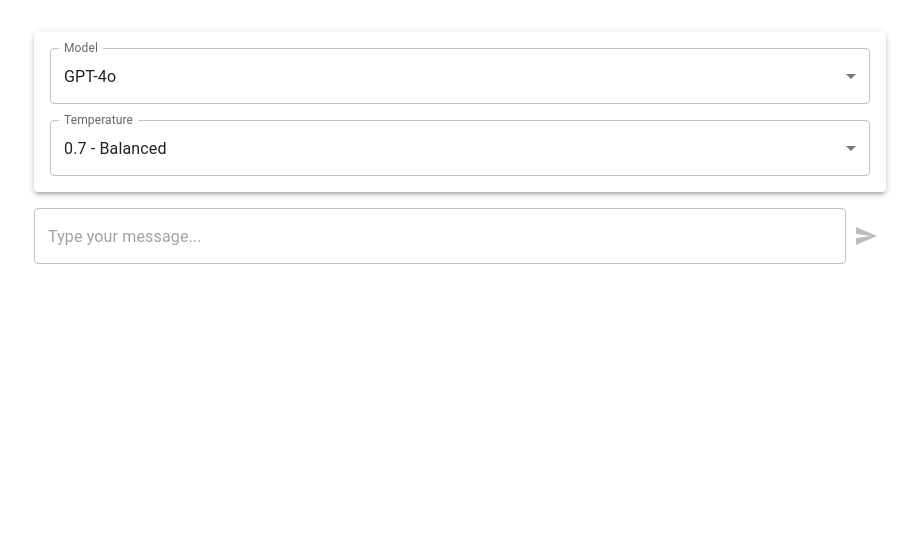
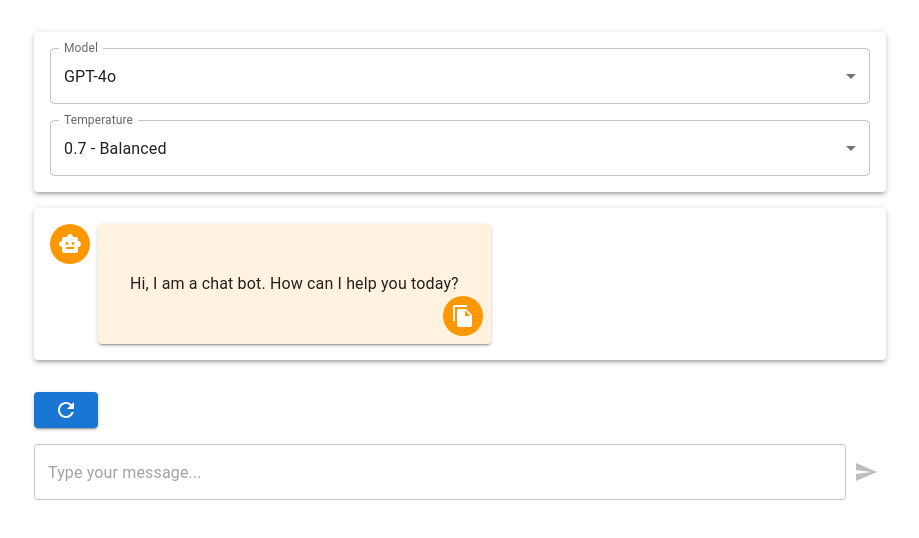
Before and after one commit to IndrajeetPatil/chatgpt-clone, a Next.js app in the folder frontend/: page /chat in a window 1280 px wide. Shown: the top 538 px of the page, without its empty margins (180-1099 px from the left). Built offline with nearby package versions, Linux system fonts and the light colour scheme.

Commit message:
use button for refresh

```diff
--- a/frontend/app/chat/page.tsx
+++ b/frontend/app/chat/page.tsx
@@ -35,7 +35,13 @@
 });
 
 export default function Home() {
-  const [messages, setMessages] = useState<Message[]>([]);
+  // Initial message from the assistant
+  const [messages, setMessages] = useState<Message[]>([
+    {
+      role: "assistant",
+      content: "Hi, I am a chat bot. How can I help you today?",
+    },
+  ]);
   const [model, setModel] = useState<AssistantModel>(AssistantModel.FULL);
   const [temperature, setTemperature] = useState<AssistantTemperature>(
     AssistantTemperature.BALANCED
@@ -137,15 +143,14 @@
                 </Stack>
               </Paper>
 
-              {/* Regenerate Response Button */}
+              {/* Regenerate Response */}
               <Button
                 variant="contained"
-                startIcon={<RefreshIcon />}
                 onClick={handleRegenerateResponse}
                 sx={{ mt: 2 }}
                 disabled={assistantIsLoading}
               >
-                Regenerate Response
+                <RefreshIcon />
               </Button>
             </>
           )}
```
